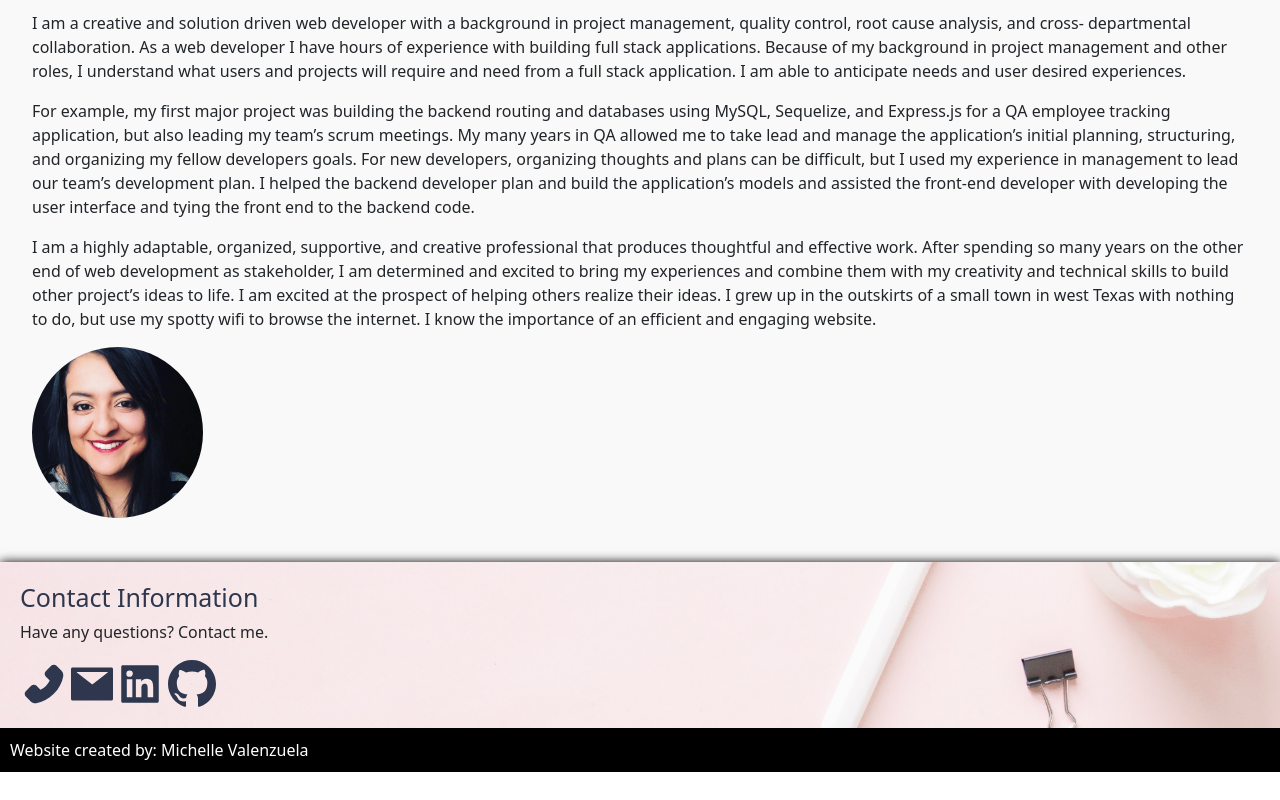
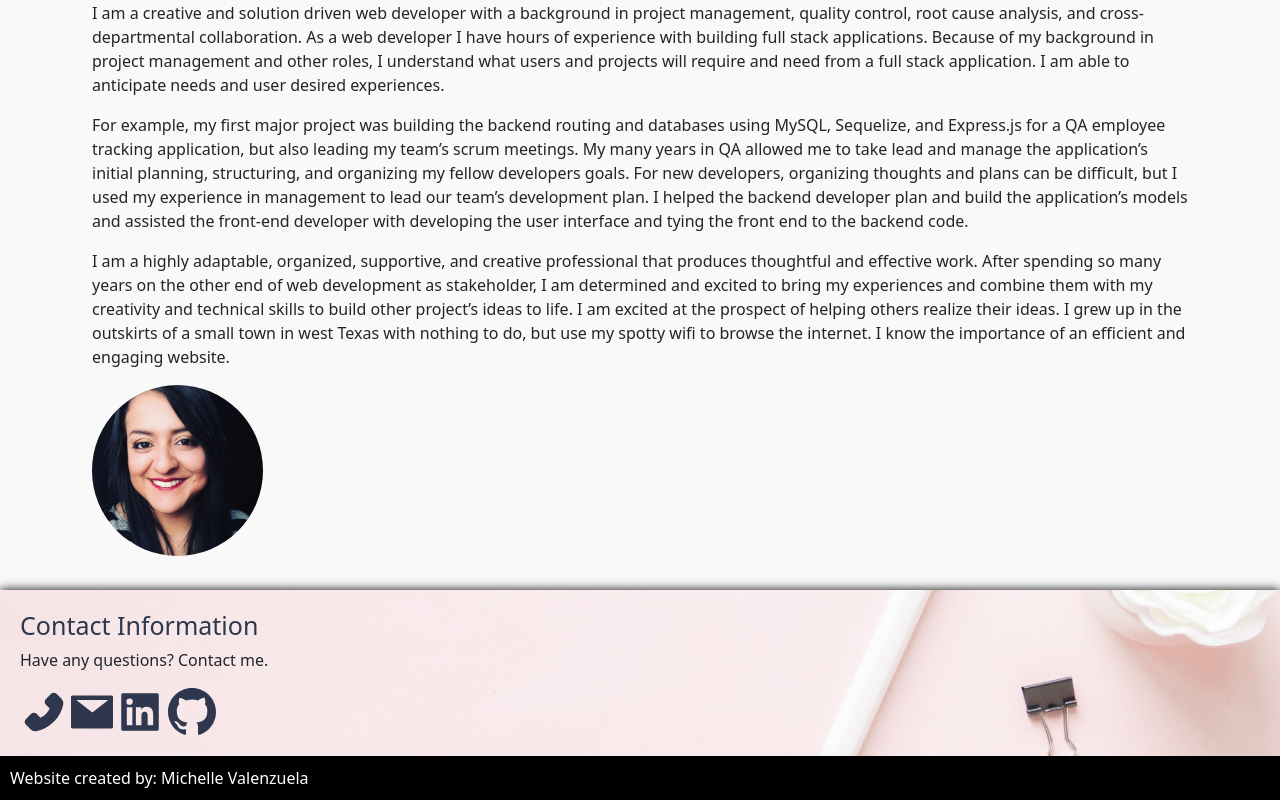
Before and after one commit to MichValenz/Portfolio, a React (Create React App) app: page / in a window 1280 px wide. Shown: the part 353-1153 px from the top of the page. Before the commit the page ends 1125 px from the top, so only its background shows below. Built offline with nearby package versions, Linux system fonts and the light colour scheme.

Commit message:
removed contiainer file and moved everything to app file

```diff
--- a/public/index.html
+++ b/public/index.html
@@ -2,13 +2,14 @@
 <html lang="en">
   <head>
     <meta charset="utf-8" />
+    <link rel="icon" href="%PUBLIC_URL%/favicon.ico" />
     <meta name="viewport" content="width=device-width, initial-scale=1" />
     <meta name="theme-color" content="#000000" />
     <meta
       name="description"
       content="Web site created using create-react-app"
     />
-    <link rel="apple-touch-icon" href="%PUBLIC_URL%/logo192.png" />
+
     <!--
       manifest.json provides metadata used when your web app is installed on a
       user's mobile device or desktop. See https://developers.google.com/web/fundamentals/web-app-manifest/
--- a/src/App.js
+++ b/src/App.js
@@ -1,8 +1,81 @@
-import React from "react";
-import Container from "./components/Container"
+
 
 import "bootstrap/dist/css/bootstrap.min.css"
 
-const App = () => <Container />;
+import React, { useState } from "react";
+import Navigation from "./components/Nav";
+import Projects from "./components/Projects";
+import About from "./components/About";
+import Resume from "./components/Resume/";
+import Contact from "./components/Contact";
+import { GoMarkGithub } from "react-icons/go";
+import { AiFillLinkedin, AiFillMail, AiFillPhone } from "react-icons/ai";
+import { IconContext } from "react-icons";
+
+function App() {
+  const [currentOption, setOption] = useState("/");
+  const render = () => {
+    if (currentOption === "About Me") {
+      return <About />;
+    }
+    if (currentOption === "/") {
+      return <About />;
+    }
+    if (currentOption === "Resume") {
+      return <Resume />;
+    }
+    if (currentOption === "Projects") {
+      return <Projects />;
+    }
+    if (currentOption === "Contact") {
+      return <Contact />;
+    }
+  };
+
+  const navOptionChange = (option) => setOption(option);
+
+  return (
+    <>
+      <div>
+        <Navigation
+          currentOption={currentOption}
+          navOptionChange={navOptionChange}
+        />
+
+        <div className="hero">
+          <div className="hero-section"></div>
+        </div>
+        <div className="box">{render()}</div>
+      </div>
+
+      <section id="my-contact" className="contact">
+        <div className="contact-info">
+          <IconContext.Provider value={{ size: "3em", color: "#2e374d" }}>
+            <h3>Contact Information</h3>
+            <p>Have any questions? Contact me.</p>
+            <a href="tel:432-557-2582">
+              <AiFillPhone />
+            </a>
+            <a href="mailto:michvalenz27@gmail.com" alt="email" target="blank">
+              <AiFillMail />
+            </a>
+            <a
+              href="https://www.linkedin.com/in/michelle-valenzuela-4aa119190/"
+              alt="linkedin"
+              target="blank"
+            >
+              <AiFillLinkedin />
+            </a>{" "}
+            <a href="https://github.com/MichValenz" alt="github" target="blank">
+              <GoMarkGithub />
+            </a>{" "}
+          </IconContext.Provider>
+        </div>
+      </section>
+
+      <footer>Website created by: Michelle Valenzuela</footer>
+    </>
+  );
+}
 
 export default App;
--- a/src/components/About/index.js
+++ b/src/components/About/index.js
@@ -7,7 +7,7 @@ import headshot from "../../images/headshot.png"
 function About() {
   return (
     <>
-      <Container fluid bg-light>
+      <Container >
         <Row id="aboutMe">
           <Col>
             <h1 id="about">About Me</h1>
--- a/src/components/Container.js
+++ /dev/null
@@ -1,84 +0,0 @@
-import React, { useState } from "react";
-import Navigation from "./Nav";
-import Projects from "./Projects";
-import About from "./About";
-import Resume from "./Resume/";
-import Contact from "./Contact";
-import { GoMarkGithub } from "react-icons/go";
-import { AiFillLinkedin, AiFillMail, AiFillPhone } from "react-icons/ai";
-import { IconContext } from "react-icons";
-
-
-function Container() {
-
-
-
-  const [currentOption, setOption] = useState("/");
-  const render = () => {
-    if (currentOption === "About Me") {
-      return <About />;
-    }
-      if (currentOption === "/") {
-        return <About />;
-      }
-    if (currentOption === "Resume") {
-      return <Resume />;
-    }
-    if (currentOption === "Projects") {
-      return <Projects />;
-    }
-    if (currentOption === "Contact") {return <Contact />;}
-  };
-
-  const navOptionChange = (option) => setOption(option);
-
-  return (
-    <>
-      <div>
-        <Navigation
-          currentOption={currentOption}
-          navOptionChange={navOptionChange}
-        />
-
-        <div class="hero">
-          <div class="hero-section"></div>
-        </div>
-        <div className="box">{render()}</div>
-      </div>
-
-
-
-      <section id="my-contact" class="contact">
-        <div class="contact-info">
-          <IconContext.Provider value={{size: "3em", color: "#2e374d"}}>
-          <h3>Contact Information</h3>
-          <p>Have any questions? Contact me.</p>
-
-            <a href="tel:432-557-2582">
-              <AiFillPhone />
-            </a>
-            <a href="mailto:michvalenz27@gmail.com" alt="email" target="blank">
-              <AiFillMail />
-            </a>
-            <a
-              href="https://www.linkedin.com/in/michelle-valenzuela-4aa119190/"
-              alt="linkedin"
-              target="blank"
-            >
-              <AiFillLinkedin />
-            </a>{" "}
-            <a href="https://github.com/MichValenz" alt="github" target="blank">
-              <GoMarkGithub />
-            </a>{" "}
-        </IconContext.Provider>
-        </div>
-      </section>
-
-      <footer>Website created by: Michelle Valenzuela</footer>
-    </>
-  );
-
-
-}
-
-export default Container;
--- a/src/components/Nav/index.js
+++ b/src/components/Nav/index.js
@@ -21,7 +21,7 @@ function Navigation({currentOption, navOptionChange}) {
           <Nav.Item>
             <Nav.Link
               eventKey="link-1"
-              href="/"
+              href="/#About Me"
               onClick={() => navOptionChange("About Me")}
               className={currentOption === "About Me" ? "currentOption" : ""}
             >
--- a/src/index.css
+++ b/src/index.css
@@ -77,7 +77,7 @@ header nav ul li a:hover {
 }
 
 #aboutMe {
-  padding: 20px;
+  padding: 10px;
 
 
 }
```
Also changed, not shown: public/manifest.json, 1 other file (tests, documents, lock files or other folders).
